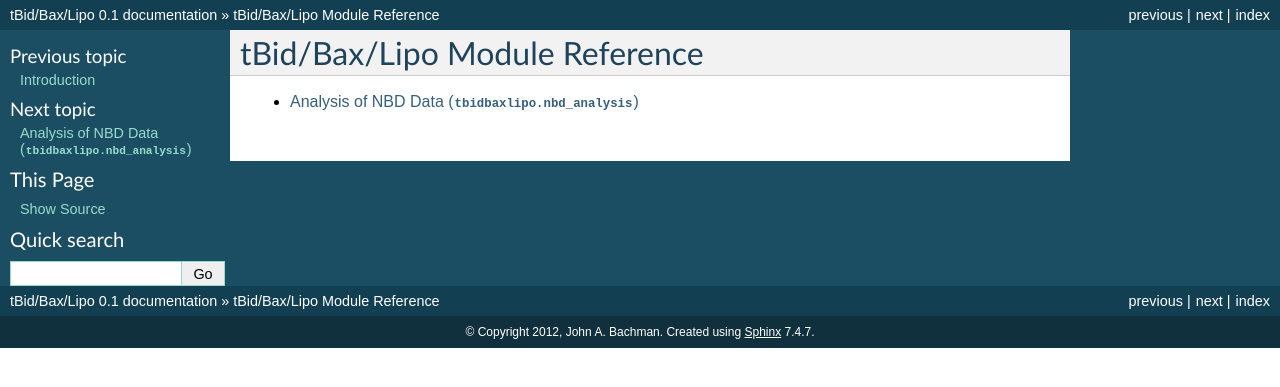
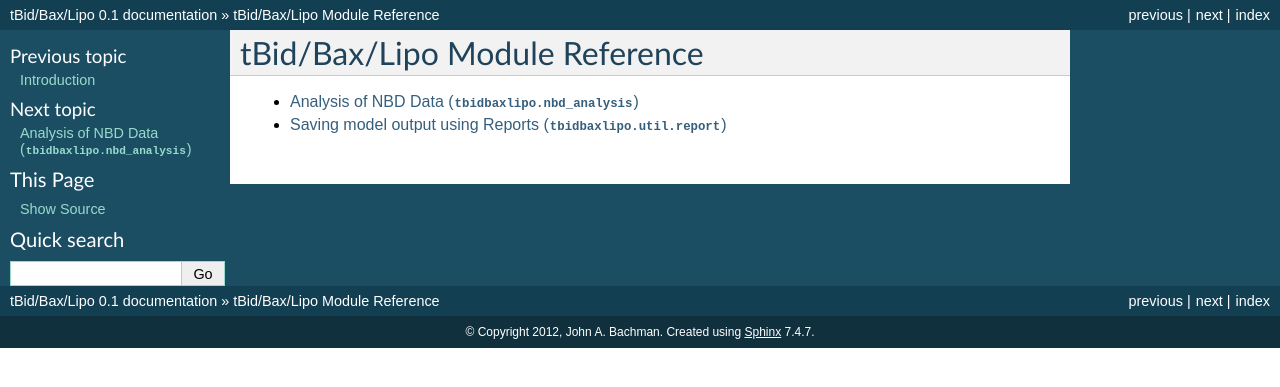
Before and after one commit to johnbachman/tBidBaxLipo, a Sphinx documentation site: the page built from doc/modules/index.rst, in a window 1280 px wide. Shown: the top 387 px of the page. Built offline with Sphinx 7.4.7, drawn with Linux system fonts in a browser that asks for light colours; formulas are drawn with MathJax 3.

Commit message:
Documentation files for report class

```diff
--- a/doc/modules/index.rst
+++ b/doc/modules/index.rst
@@ -5,3 +5,4 @@ tBid/Bax/Lipo Module Reference
    :maxdepth: 2
 
    nbd_analysis.rst
+   report.rst
--- /dev/null
+++ b/doc/modules/report.rst
@@ -0,0 +1,5 @@
+Saving model output using Reports (:py:mod:`tbidbaxlipo.util.report`)
+=====================================================================
+
+.. automodule:: tbidbaxlipo.util.report
+    :members:
```
Also changed, not shown: 1 other file.
